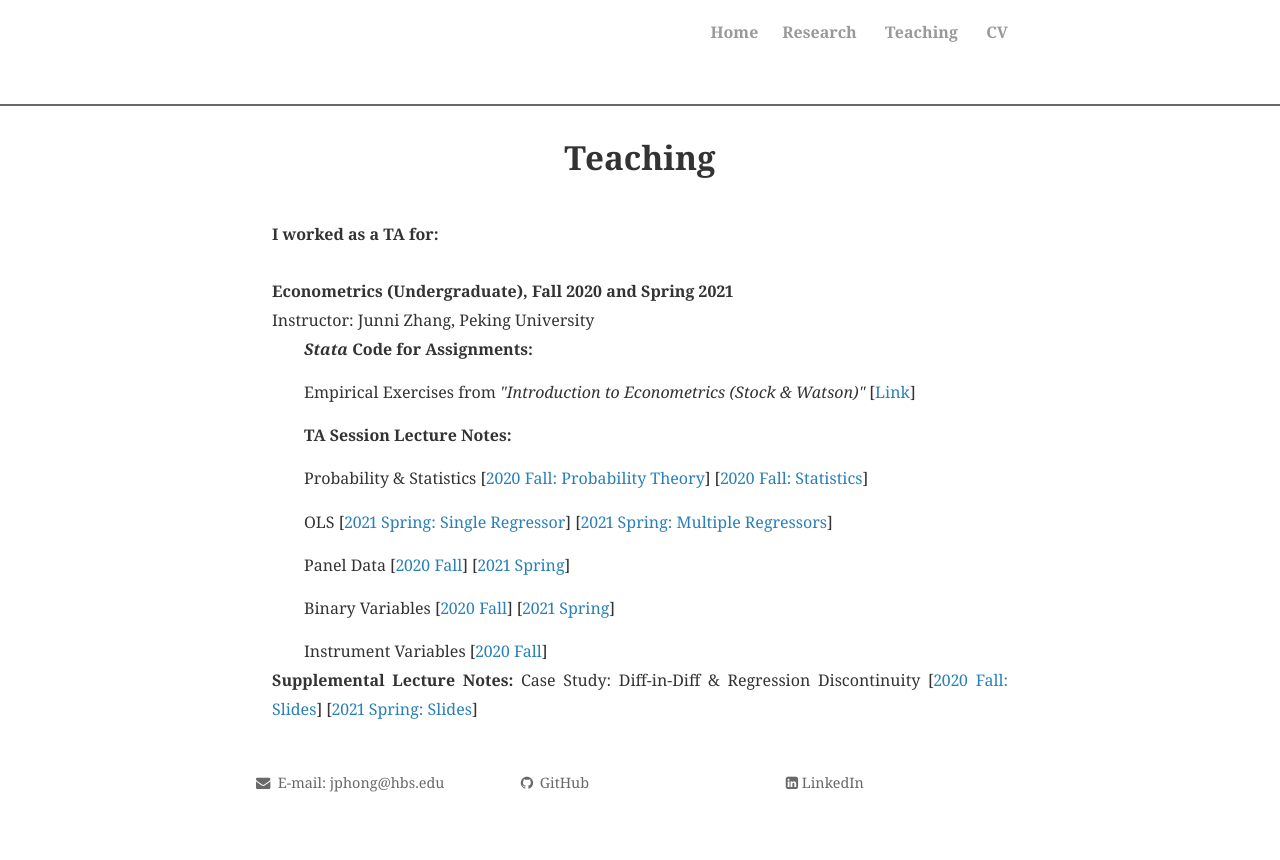
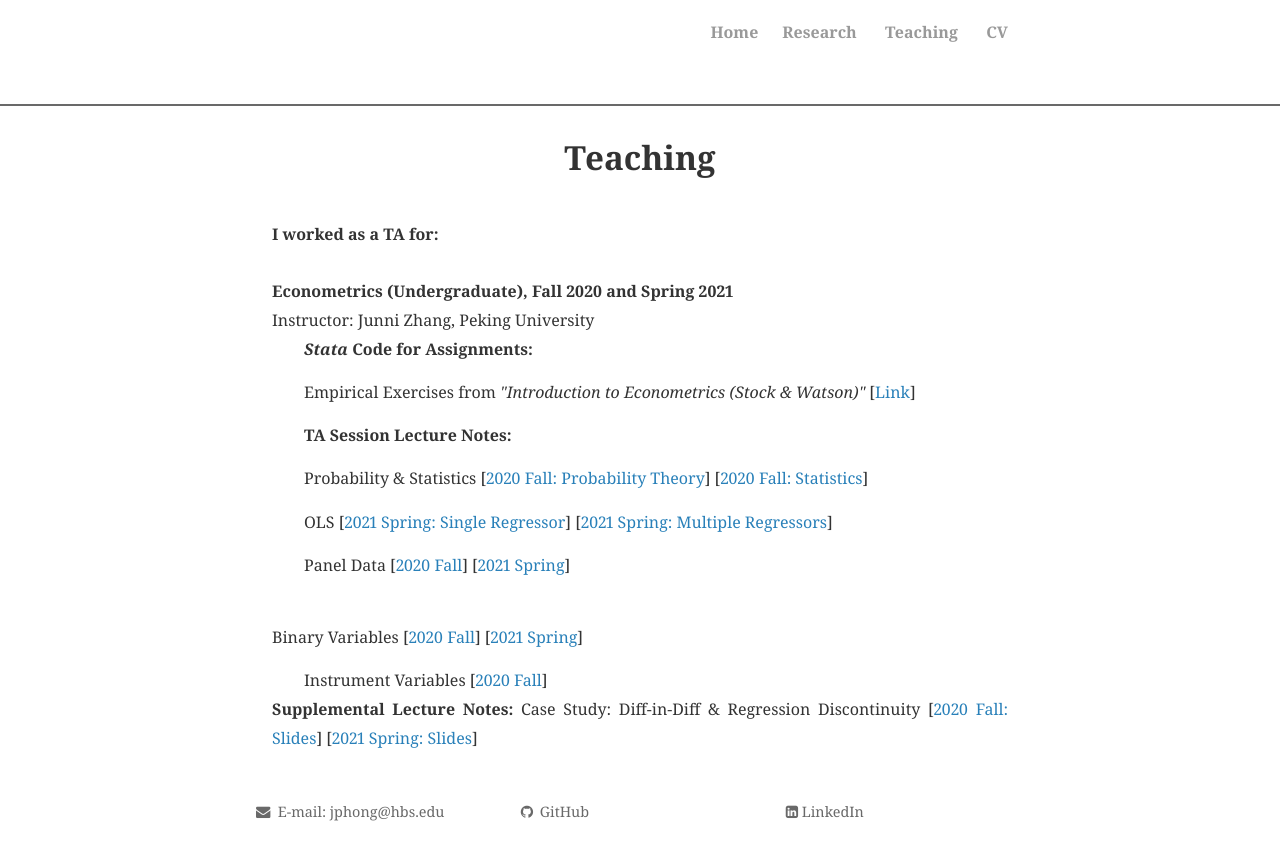
Before and after one commit to JingpengHong/JingpengHong.github.io, a Jekyll site: the page built from teaching.html, in a window 1280 px wide. Shown: the top 860 px of the page. Built offline with Jekyll 4.4.1, drawn with Linux system fonts in a browser that asks for light colours; nearby versions of some CDN libraries; comment, search, counter and statistics services are not loaded; a style sheet for code colours, icons or effects is not loaded.

Commit message:
Update teaching.html

```diff
--- a/teaching.html
+++ b/teaching.html
@@ -17,7 +17,7 @@ Instructor: Junni Zhang, Peking University
 <br><p style="text-align:justify;text-indent:2em;">Probability & Statistics [<a href="https://www.dropbox.com/s/62at9lfbtq2j41k/Lab1.pdf?dl=0" >2020 Fall: Probability Theory</a>] [<a href="https://www.dropbox.com/s/na318rb2jbj1r1d/Lab_II.pdf?dl=0" >2020 Fall: Statistics</a>]
 <br><p style="text-align:justify;text-indent:2em;">OLS [<a href="https://www.dropbox.com/s/wetk8nyfxutmyda/notes_Ch4-5_Jingpeng.pdf?dl=0" >2021 Spring: Single Regressor</a>] [<a href="https://www.dropbox.com/s/nu4obkbv6hf38bu/notes_Ch6-7_Jingpeng.pdf?dl=0" >2021 Spring: Multiple Regressors</a>]
 <br><p style="text-align:justify;text-indent:2em;">Panel Data [<a href="https://www.dropbox.com/s/jz18c6erfsnwxk8/ch10_PanelData_2020F.pdf?dl=0" >2020 Fall</a>] [<a href="https://www.dropbox.com/s/sl6g4omlj7yep9c/ch10_PanelData_2021S.pdf?dl=0" >2021 Spring</a>]
-<br><p style="text-align:justify;text-indent:2em;"> Binary Variables [<a href="https://www.dropbox.com/s/lvm8v72fq9as5bw/ch11_ProbitLogit_2020F.pdf?dl=0" >2020 Fall</a>] [<a href="https://www.dropbox.com/s/nom4nruf9u2fvu2/ch11_ProbitLogit_2021S.pdf?dl=0" >2021 Spring</a>]
+<p style="text-align:justify;text-indent:2em;"><br> Binary Variables [<a href="https://www.dropbox.com/s/lvm8v72fq9as5bw/ch11_ProbitLogit_2020F.pdf?dl=0" >2020 Fall</a>] [<a href="https://www.dropbox.com/s/nom4nruf9u2fvu2/ch11_ProbitLogit_2021S.pdf?dl=0" >2021 Spring</a>]
 <p style="text-align:justify;text-indent:2em;"> Instrument Variables [<a href="https://www.dropbox.com/s/e6pn9alqbfb5wwe/ch12_IV_2020F.pdf?dl=0" >2020 Fall</a>]
 <br><b>Supplemental Lecture Notes: </b>
 Case Study: Diff-in-Diff & Regression Discontinuity [<a href="https://www.dropbox.com/s/pwx7c901m4fdjsh/SW3e_ch13_slides%20GE%20additional%20RD_DID_Jingpeng%20modified.pdf?dl=0" >2020 Fall: Slides</a>] [<a href="https://www.dropbox.com/s/gkx8poynu8a6tmn/SW3e_ch13_slides%2BGE%2Badditional%2BRD_DID_Jingpeng.pdf?dl=0" >2021 Spring: Slides</a>]
```
